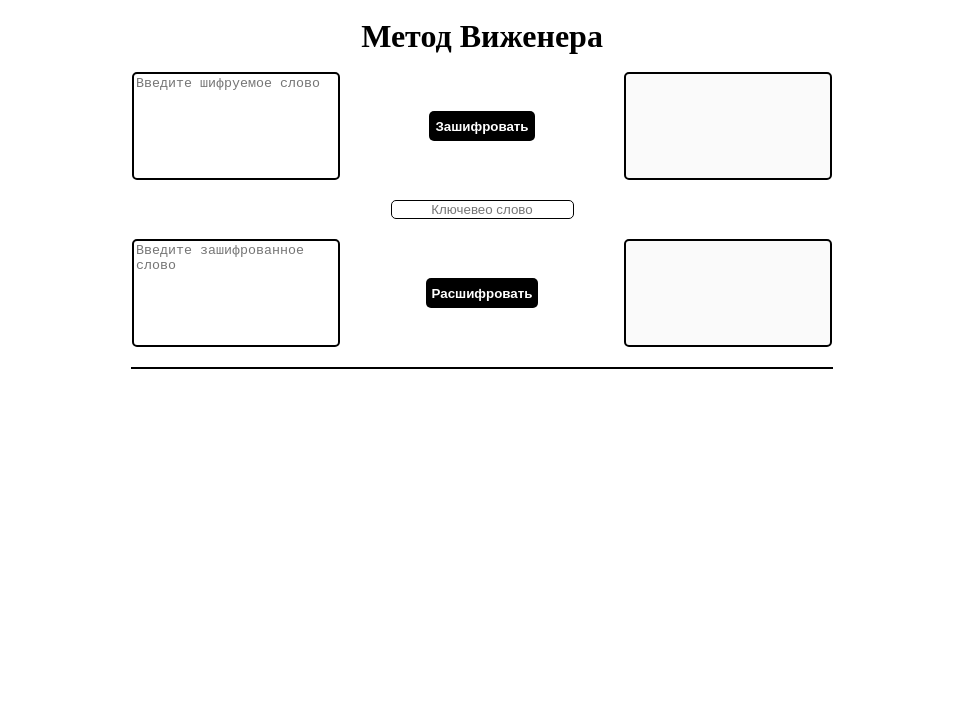
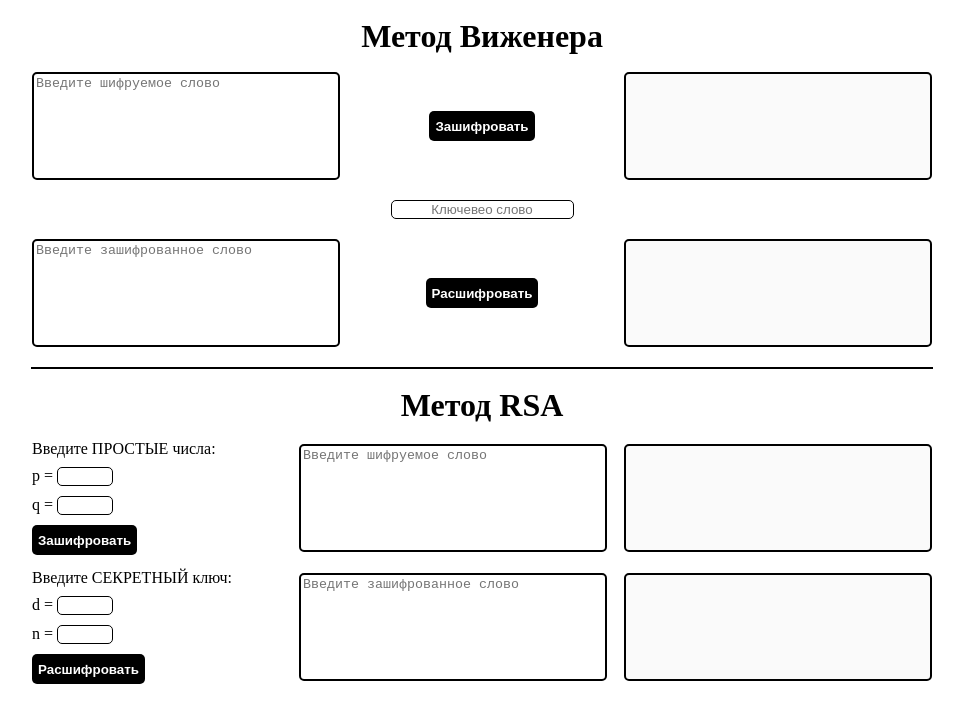
Before and after one commit to NiDolIx/Encryption, a plain HTML site: page index.html in a window 1280 px wide. Shown: the whole page, without its empty margins (158-1121 px from the left). Drawn offline with Linux system fonts and the light colour scheme.

Commit message:
Encryption

```diff
--- a/CSS/index.css
+++ b/CSS/index.css
@@ -1,6 +1,6 @@
 section {
     margin: 0 auto;
-    width: 700px;
+    width: 900px;
 }
 
 h2 {
@@ -17,7 +17,7 @@ h2 {
 }
 
 textarea {
-    width: 200px;
+    width: 300px;
     height: 100px;
     resize: none;
     border: 2px solid #000;
@@ -52,7 +52,26 @@ textarea {
 }
 
 hr {
-    width: 700px;
+    width: 900px;
     margin: 20px auto;
     border: 1px solid #000;
 }
+
+.valueEncription {
+    width: 250px;
+}
+
+.valueEncription > p {
+    margin: 0 auto 10px;
+}
+
+.valueEncription > p > input[type="text"] {
+    width: 50px;
+    border: 1px solid #000;
+    border-radius: 5px;
+    text-align: center;
+}
+
+.container-decode:last-child {
+    margin-top: 15px;
+}
--- a/JS/RSA.js
+++ b/JS/RSA.js
@@ -9,7 +9,7 @@ export default class RSA {
     #massage;
 
     constructor(massage) {
-        this.#massage = massage;
+        this.#massage = massage.trim().toLowerCase();
     }
 
     // Метод шифрования
@@ -21,9 +21,11 @@ export default class RSA {
         let big = null;
 
         let n = BigInt(p * q);
+
         let m = (p - 1) * (q - 1);
 
         let d = this.#calculateD(m);
+
         let e = this.#calculateE(d, m);
 
         for (let i = 0; i < this.#massage.length; i++) {
@@ -87,6 +89,7 @@ export default class RSA {
         for(let i = 2; i <= m; i++) {
             if((m % i == 0) && (d % i == 0)) {
                 d--;
+
                 i = 1;
             }
         }
--- a/JS/index.js
+++ b/JS/index.js
@@ -1,14 +1,15 @@
 import Vizhener from "./Vizhener.js";
 import RSA from "./RSA.js";
 
+// Обработка кнопки "Зашифровать" метода Виженера
 document.getElementById('vEncodeBtn').addEventListener('click', function() {
-    const text = document.getElementById('textInputEncode');
+    const text = document.getElementById('textInputEncodeV');
     const key = document.getElementById('textKey');
 
     if(checkV(key, text)) {
         let result = new Vizhener(key.value, text.value);
 
-        document.getElementById('textOutputEncode').value = result.encode();
+        document.getElementById('textOutputEncodeV').value = result.encode();
     }
 
     else {
@@ -16,14 +17,15 @@ document.getElementById('vEncodeBtn').addEventListener('click', function() {
     }
 });
 
+// Обработка кнопки "Расшифровать" метода Виженера
 document.getElementById('vDecodeBtn').addEventListener('click', function() {
-    const text = document.getElementById('textInputDecode');
+    const text = document.getElementById('textInputDecodeV');
     const key = document.getElementById('textKey');
 
     if(checkV(key, text)) {
         let result = new Vizhener(key.value, text.value);
 
-        document.getElementById('textOutputDecode').value = result.decode();
+        document.getElementById('textOutputDecodeV').value = result.decode();
     }
 
     else {
@@ -31,6 +33,29 @@ document.getElementById('vDecodeBtn').addEventListener('click', function() {
     }
 });
 
+// Обработка кнопки "Зашифровать" метода RSA
+document.getElementById('RSAEncodeBtn').addEventListener('click', function() {
+    const text = document.getElementById('textInputEncodeRSA').value;
+    const p = document.getElementById('p').value;
+    const q = document.getElementById('q').value;
+
+    let result = new RSA(text);
+
+    document.getElementById('textOutputEncodeRSA').value = result.encodeRSA(p, q);
+});
+
+// Обработка кнопки "Расшифровать" метода RSA
+document.getElementById('RSADecodeBtn').addEventListener('click', function() {
+    const text = document.getElementById('textInputDecodeRSA').value;
+    const d = document.getElementById('d').value;
+    const n = document.getElementById('n').value;
+
+    let result = new RSA(text);
+
+    document.getElementById('textOutputDecodeRSA').value = result.decodeRSA(d, n);
+});
+
+// Функция проверки на пустоту данных для метода Виженера
 function checkV(key, text) {
     if(!key.value.trim()) {
         key.style.borderColor = "red";
--- a/index.html
+++ b/index.html
@@ -13,26 +13,62 @@
         <h2>Метод Виженера</h2>
 
         <div class="container-encode">
-            <textarea id="textInputEncode" placeholder="Введите шифруемое слово"></textarea>
+            <textarea id="textInputEncodeV" placeholder="Введите шифруемое слово"></textarea>
 
             <input id="vEncodeBtn" class="btn" type="submit" value="Зашифровать">
 
-            <textarea id="textOutputEncode" disabled></textarea>
+            <textarea id="textOutputEncodeV" disabled></textarea>
         </div>
 
         <input id="textKey" type="text" placeholder="Ключевео слово">
 
         <div class="container-decode">
-            <textarea id="textInputDecode" placeholder="Введите зашифрованное слово"></textarea>
+            <textarea id="textInputDecodeV" placeholder="Введите зашифрованное слово"></textarea>
 
             <input id="vDecodeBtn" class="btn" type="submit" value="Расшифровать">
 
-            <textarea id="textOutputDecode" disabled></textarea>
+            <textarea id="textOutputDecodeV" disabled></textarea>
         </div>
     </section>
 
     <hr>
 
+    <section>
+        <h2>Метод RSA</h2>
+
+        <div class="container-encode">
+            <div class="valueEncription">
+                <p>Введите ПРОСТЫЕ числа:</p>
+
+                <p>p = <input id="p" type="text"></p>
+
+                <p>q = <input id="q" type="text"></p>
+
+                <input id="RSAEncodeBtn" class="btn" type="submit" value="Зашифровать">
+            </div>
+
+            <textarea id="textInputEncodeRSA" placeholder="Введите шифруемое слово"></textarea>
+
+            <textarea id="textOutputEncodeRSA" disabled></textarea>
+        </div>
+
+        <div class="container-decode">
+            <div class="valueEncription">
+                <p>Введите СЕКРЕТНЫЙ ключ:</p>
+
+                <p>d = <input id="d" type="text"></p>
+
+                <p>n = <input id="n" type="text"></p>
+
+                <input id="RSADecodeBtn" class="btn" type="submit" value="Расшифровать">
+            </div>
+
+            <textarea id="textInputDecodeRSA" placeholder="Введите зашифрованное слово"></textarea>
+
+            <textarea id="textOutputDecodeRSA" disabled></textarea>
+        </div>
+    </section>
+
     <script type="module" src="./JS/index.js"></script>
 </body>
 </html>
```
